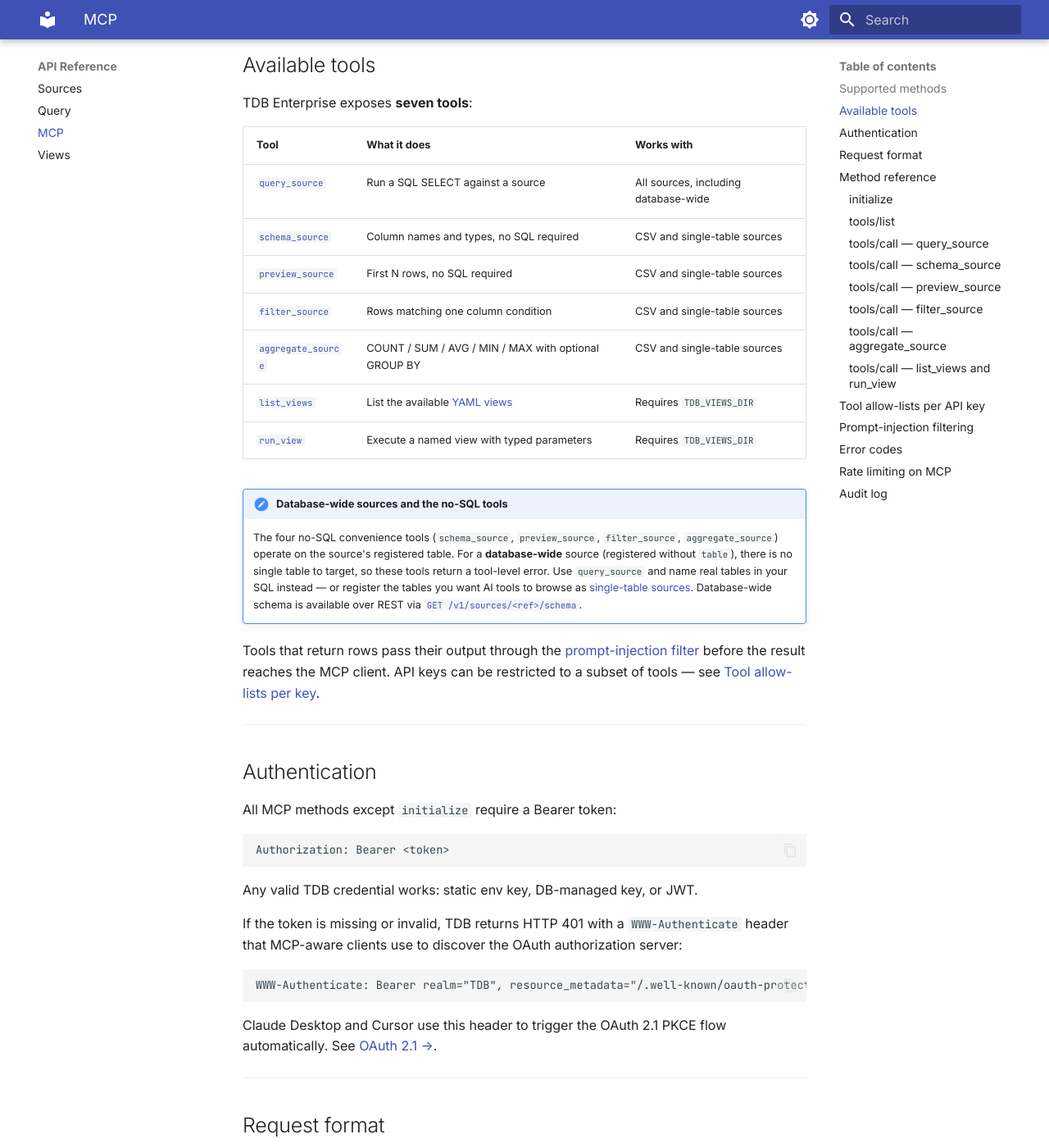
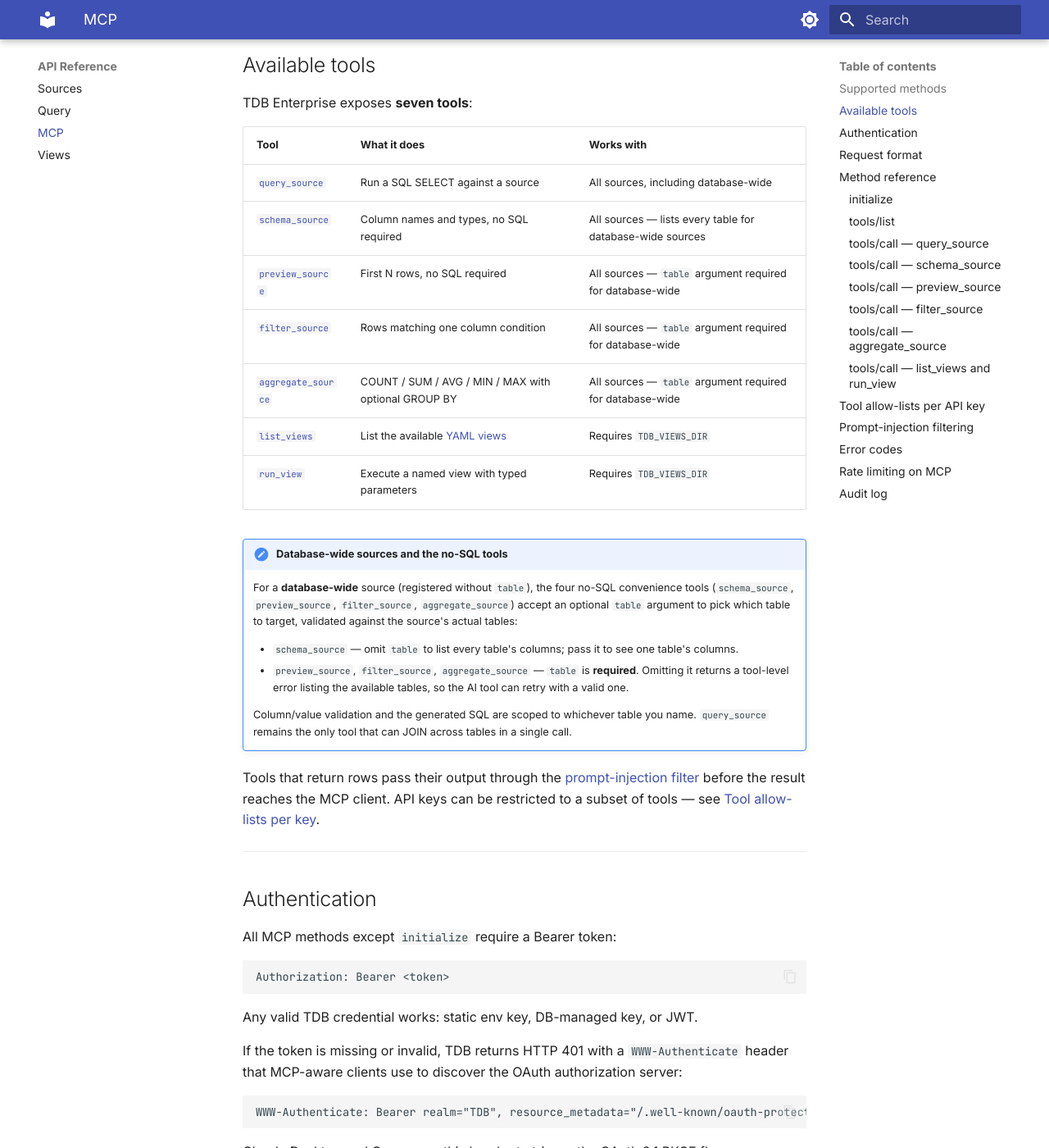
Before and after one commit to tdb-project/tdb-docs, an MkDocs documentation site: the page built from docs/api/mcp.md, in a window 1280 px wide and 1400 px high, scrolled down 857 px. Shown: the whole window at 82% size. Built offline with MkDocs 1.6.1 and Material for MkDocs 9.7.7, drawn with Linux system fonts in a browser that asks for light colours; some of the changed text lies outside the part shown.

Commit message:
docs(mcp): document table argument for db-wide no-SQL tools
schema_source/preview_source/filter_source/aggregate_source gained an
optional 'table' argument for database-wide sources in tdb-enterprise
PR #13 (2026-07-12) — this page still documented the old limitation
(tool-level error, no workaround but query_source). Updated the tools
table, the note block, each tool's argument table, and added
database-wide examples for schema_source and preview_source.

Co-Authored-By: Claude Sonnet 5 <noreply@anthropic.com>

````diff
--- a/docs/api/mcp.md
+++ b/docs/api/mcp.md
@@ -33,22 +33,28 @@ TDB Enterprise exposes **seven tools**:
 | Tool | What it does | Works with |
 |---|---|---|
 | [`query_source`](#toolscall-query_source) | Run a SQL SELECT against a source | All sources, including database-wide |
-| [`schema_source`](#toolscall-schema_source) | Column names and types, no SQL required | CSV and single-table sources |
-| [`preview_source`](#toolscall-preview_source) | First N rows, no SQL required | CSV and single-table sources |
-| [`filter_source`](#toolscall-filter_source) | Rows matching one column condition | CSV and single-table sources |
-| [`aggregate_source`](#toolscall-aggregate_source) | COUNT / SUM / AVG / MIN / MAX with optional GROUP BY | CSV and single-table sources |
+| [`schema_source`](#toolscall-schema_source) | Column names and types, no SQL required | All sources — lists every table for database-wide sources |
+| [`preview_source`](#toolscall-preview_source) | First N rows, no SQL required | All sources — `table` argument required for database-wide |
+| [`filter_source`](#toolscall-filter_source) | Rows matching one column condition | All sources — `table` argument required for database-wide |
+| [`aggregate_source`](#toolscall-aggregate_source) | COUNT / SUM / AVG / MIN / MAX with optional GROUP BY | All sources — `table` argument required for database-wide |
 | [`list_views`](#toolscall-list_views-and-run_view) | List the available [YAML views](views.md) | Requires `TDB_VIEWS_DIR` |
 | [`run_view`](#toolscall-list_views-and-run_view) | Execute a named view with typed parameters | Requires `TDB_VIEWS_DIR` |
 
 !!! note "Database-wide sources and the no-SQL tools"
-    The four no-SQL convenience tools (`schema_source`, `preview_source`,
-    `filter_source`, `aggregate_source`) operate on the source's registered table.
-    For a **database-wide** source (registered without `table`), there is no single
-    table to target, so these tools return a tool-level error. Use `query_source`
-    and name real tables in your SQL instead — or register the tables you want AI
-    tools to browse as [single-table sources](../connectors/postgresql.md#registration-modes).
-    Database-wide schema is available over REST via
-    [`GET /v1/sources/<ref>/schema`](sources.md).
+    For a **database-wide** source (registered without `table`), the four no-SQL
+    convenience tools (`schema_source`, `preview_source`, `filter_source`,
+    `aggregate_source`) accept an optional `table` argument to pick which table
+    to target, validated against the source's actual tables:
+
+    - `schema_source` — omit `table` to list every table's columns; pass it to
+      see one table's columns.
+    - `preview_source`, `filter_source`, `aggregate_source` — `table` is
+      **required**. Omitting it returns a tool-level error listing the
+      available tables, so the AI tool can retry with a valid one.
+
+    Column/value validation and the generated SQL are scoped to whichever
+    table you name. `query_source` remains the only tool that can JOIN across
+    tables in a single call.
 
 Tools that return rows pass their output through the
 [prompt-injection filter](#prompt-injection-filtering) before the result reaches
@@ -253,12 +259,15 @@ and can present it as a table or process it programmatically.
 
 ### `tools/call` — `schema_source`
 
-Returns column names and data types for a source's registered table — the tool an
-AI assistant calls before writing a query. No SQL required.
+Returns column names and data types for a source — the tool an AI assistant calls
+before writing a query. No SQL required.
 
 | Argument | Type | Required | Default | Description |
 |---|---|---|---|---|
 | `source_name` | string | No | First registered source | Registered source name (exact match) |
+| `table` | string | No | — | Table to inspect. Ignored for single-table/CSV sources. For **database-wide** sources: omit to list every table, or name one to see just its columns. |
+
+**Single-table or CSV source:**
 
 ```bash
 curl -X POST http://localhost:8000/v1/mcp \
@@ -284,6 +293,33 @@ Result payload (inside `content[0].text`):
 }
 ```
 
+**Database-wide source, no `table` (lists every table):**
+
+```json
+{
+  "source": "production_db",
+  "tables": {
+    "customers": [{"name": "id", "type": "integer"}, {"name": "country", "type": "text"}],
+    "orders": [{"name": "id", "type": "integer"}, {"name": "customer_id", "type": "integer"}]
+  }
+}
+```
+
+**Database-wide source with `table: "orders"`:**
+
+```json
+{
+  "source": "production_db",
+  "table": "orders",
+  "columns": [
+    {"name": "id", "type": "integer"},
+    {"name": "customer_id", "type": "integer"}
+  ]
+}
+```
+
+An unrecognized `table` returns a tool error listing the actual table names.
+
 Schema results are served from the [schema cache](../reference/environment-variables.md)
 when caching is enabled.
 
@@ -291,11 +327,12 @@ when caching is enabled.
 
 ### `tools/call` — `preview_source`
 
-Returns the first N rows of a source's registered table. No SQL required.
+Returns the first N rows of a source's table. No SQL required.
 
 | Argument | Type | Required | Default | Description |
 |---|---|---|---|---|
 | `source_name` | string | No | First registered source | Registered source name (exact match) |
+| `table` | string | No | — | Table to preview. **Required for database-wide sources** (registered without a fixed table) — ignored for single-table/CSV sources. |
 | `limit` | integer | No | 10 | Rows to return (1–100) |
 
 ```bash
@@ -310,7 +347,23 @@ curl -X POST http://localhost:8000/v1/mcp \
   }'
 ```
 
+**Database-wide source** (`table` required):
+
+```bash
+curl -X POST http://localhost:8000/v1/mcp \
+  -H "Authorization: Bearer <KEY>" \
+  -H "Content-Type: application/json" \
+  -d '{
+    "jsonrpc": "2.0",
+    "id": 6,
+    "method": "tools/call",
+    "params": {"name": "preview_source", "arguments": {"source_name": "production_db", "table": "orders", "limit": 5}}
+  }'
+```
+
 Result payload: `{"source": ..., "columns": [...], "rows": [...], "rows_returned": N}`.
+Omitting `table` on a database-wide source returns a tool error listing the
+available tables.
 
 ---
 
@@ -326,6 +379,7 @@ fixed allow-list, so the model cannot inject arbitrary SQL through this tool.
 | `value` | string | Yes | — | Comparison value (interpreted by column type) |
 | `operator` | string | No | `=` | One of `=`, `!=`, `>`, `<`, `>=`, `<=`, `LIKE` |
 | `source_name` | string | No | First registered source | Registered source name (exact match) |
+| `table` | string | No | — | Table to filter. **Required for database-wide sources** — ignored for single-table/CSV sources. `column` is validated against this table's schema. |
 | `limit` | integer | No | 100 | Max rows to return (1–1,000) |
 
 ```bash
@@ -360,6 +414,7 @@ listed below.
 | `column` | string | Yes | — | Column to aggregate; `*` is allowed for `COUNT(*)` |
 | `group_by` | string | No | — | Column to group results by |
 | `source_name` | string | No | First registered source | Registered source name (exact match) |
+| `table` | string | No | — | Table to aggregate. **Required for database-wide sources** — ignored for single-table/CSV sources. `column`/`group_by` are validated against this table's schema. |
 | `limit` | integer | No | 100 | Max groups to return (1–1,000) |
 
 ```bash
````
